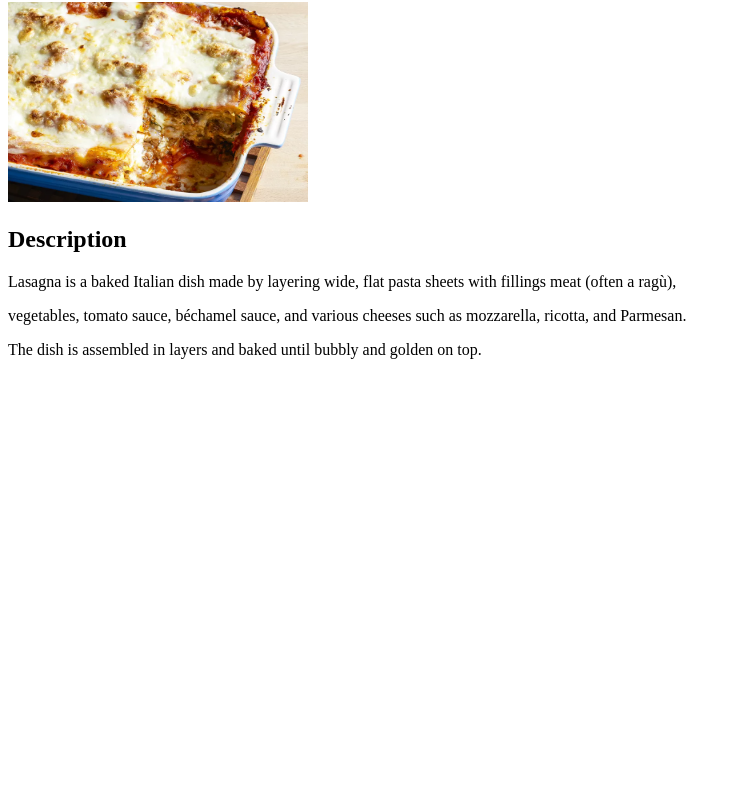
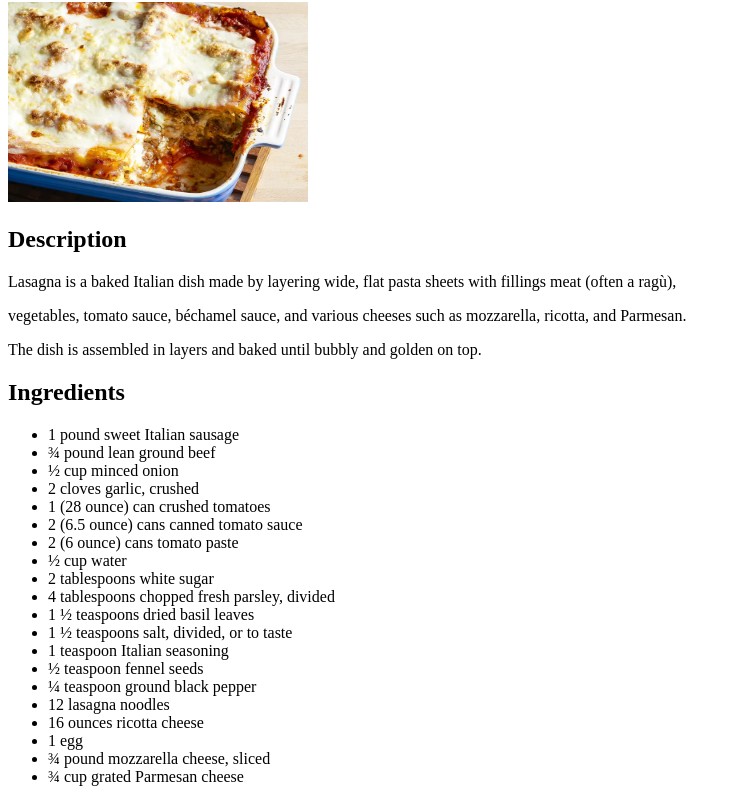
Before and after one commit to Mohamed-Faysall/odin-recipes, a plain HTML site: page recipes/lasagna.html in a window 1280 px wide. Shown: the part 78-880 px from the top of the page, without its empty margins (0-737 px from the left). Before the commit the page ends 800 px from the top, so only its background shows below. Drawn offline with Linux system fonts and the light colour scheme.

Commit message:
feat: add ingredients to lasagna.html

```diff
--- a/recipes/lasagna.html
+++ b/recipes/lasagna.html
@@ -16,5 +16,29 @@
     <p>vegetables, tomato sauce, béchamel sauce, and various cheeses such as mozzarella, ricotta, and Parmesan. </p>
     <p>The dish is assembled in layers and baked until bubbly and golden on top. </p>
 
+    <h2>Ingredients</h2>
+
+    <ul>
+        <li>1 pound sweet Italian sausage</li>
+        <li>¾ pound lean ground beef</li>
+        <li>½ cup minced onion</li>
+        <li>2 cloves garlic, crushed</li>
+        <li>1 (28 ounce) can crushed tomatoes</li>
+        <li>2 (6.5 ounce) cans canned tomato sauce</li>
+        <li>2 (6 ounce) cans tomato paste</li>
+        <li>½ cup water</li>
+        <li>2 tablespoons white sugar</li>
+        <li>4 tablespoons chopped fresh parsley, divided</li>
+        <li>1 ½ teaspoons dried basil leaves</li>
+        <li>1 ½ teaspoons salt, divided, or to taste</li>
+        <li>1 teaspoon Italian seasoning</li>
+        <li>½ teaspoon fennel seeds</li>
+        <li>¼ teaspoon ground black pepper</li>
+        <li>12 lasagna noodles</li>
+        <li>16 ounces ricotta cheese</li>
+        <li>1 egg</li>
+        <li>¾ pound mozzarella cheese, sliced</li>
+        <li>¾ cup grated Parmesan cheese</li>
+    </ul>
 </body>
 </html>
```
